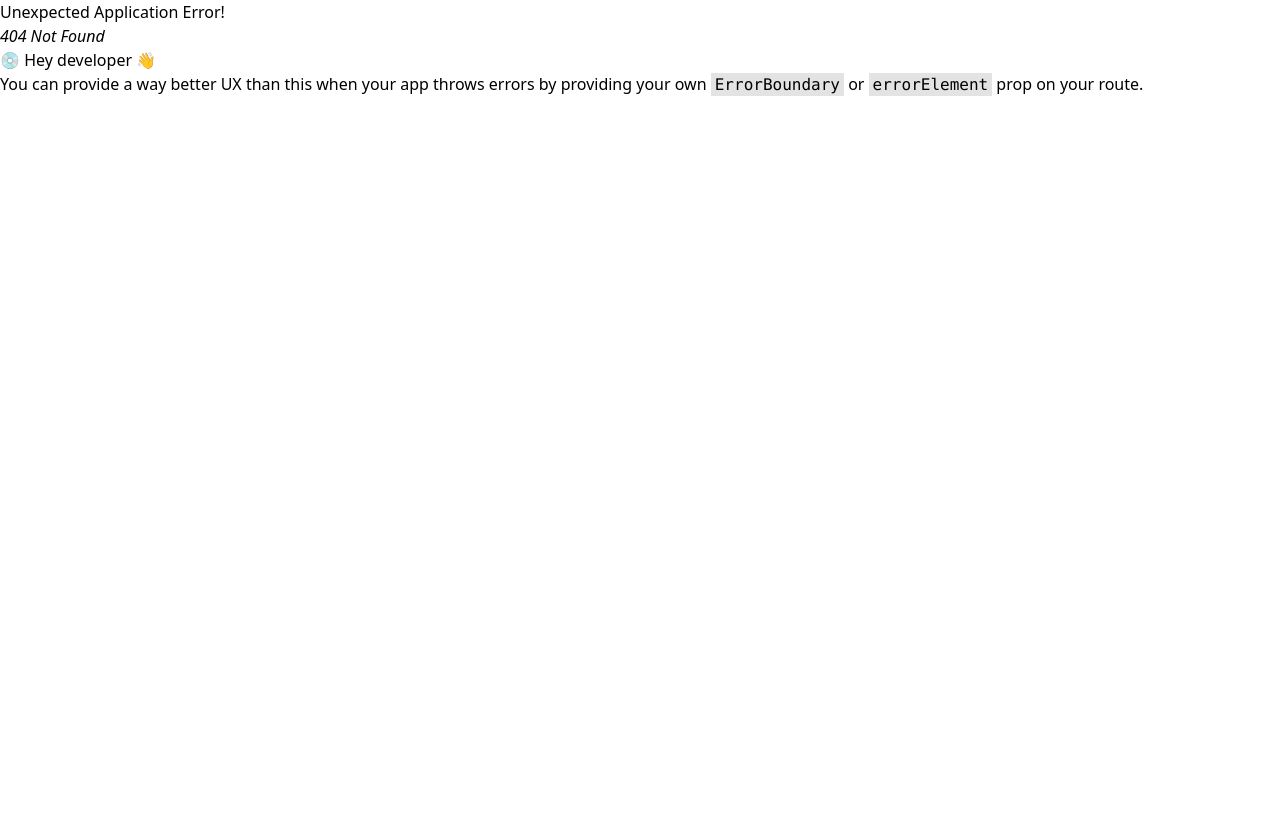
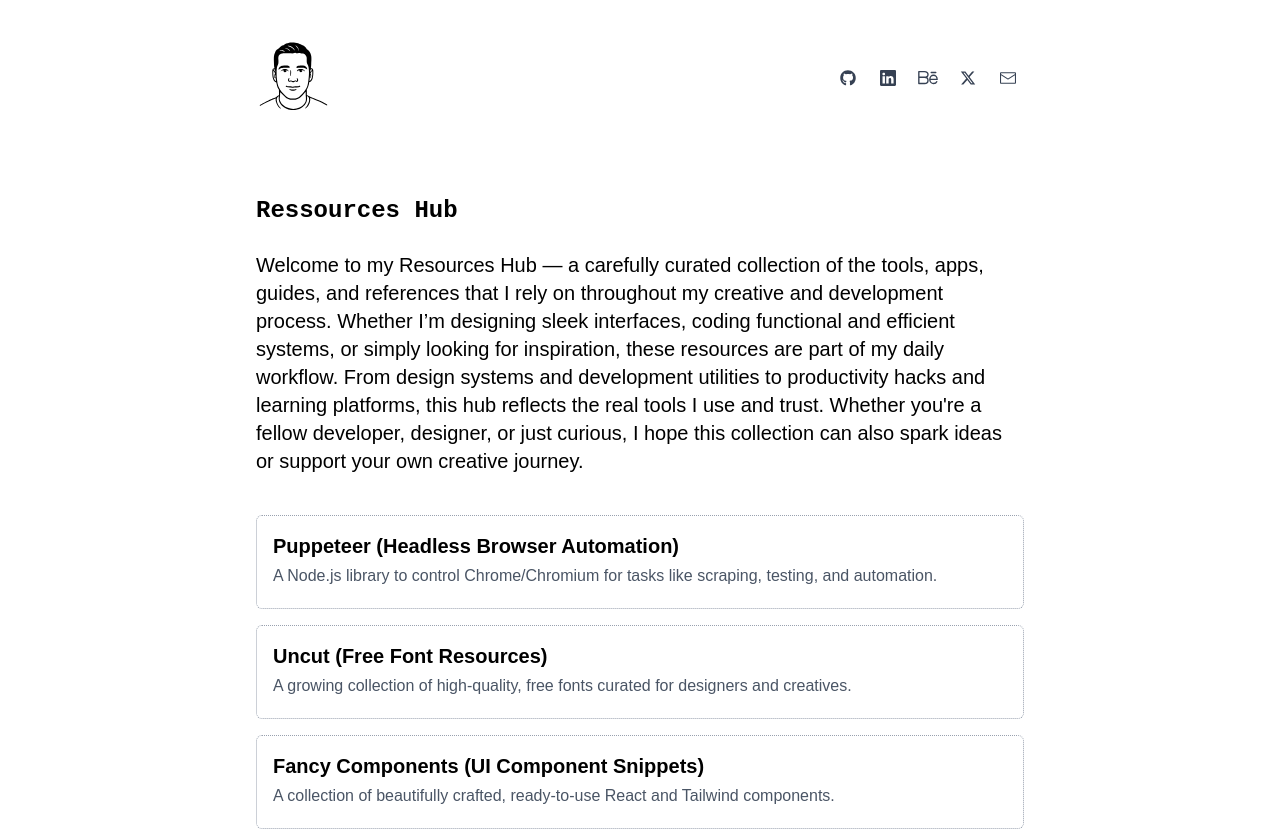
Before and after one commit to ChamkhiAnas/Portfolio, a React (Vite) app: page /ressources in a window 1280 px wide. Before the commit this address had no page. Shown: the top 831 px of the page. Before the commit the page ends 800 px from the top, so only its background shows below. Built offline with nearby package versions, Linux system fonts and the light colour scheme.

Commit message:
Adding ressources page

```diff
--- a/src/Componenets/HomePage.jsx
+++ b/src/Componenets/HomePage.jsx
@@ -61,10 +61,6 @@
         isVisitLink:true,
         status:false,
         description:"Productizing real-time multimodal intelligence. Launched https://www.cartesia.ai/ink-whisper"},
-
-
-
-
 
     ])
 
--- a/src/Componenets/Navbar.jsx
+++ b/src/Componenets/Navbar.jsx
@@ -26,7 +26,7 @@
       fill: "#000",
       duration: 0.2,
       ease: "power1.in",
-      stagger: 0.2
+      stagger: 0.1
     });
 
   }, { scope: container });
--- /dev/null
+++ b/src/Componenets/RessourcePage.jsx
@@ -0,0 +1,123 @@
+import { useState } from "react";
+import Directory from "./Directory";
+
+export default function RessourcePage(){
+
+    const [ressources,setRessources]=useState([
+        {
+        name:"Puppeteer (Headless Browser Automation)",
+        description:"A Node.js library to control Chrome/Chromium for tasks like scraping, testing, and automation.",
+        link:"https://pptr.dev/"},
+
+        {name:"Uncut (Free Font Resources)",
+        description:"A growing collection of high-quality, free fonts curated for designers and creatives.",
+        link:"https://uncut.wtf/"},
+
+
+        {name:"Fancy Components (UI Component Snippets)",
+        description:"A collection of beautifully crafted, ready-to-use React and Tailwind components.",
+        link:"https://www.fancycomponents.dev/"},
+
+        {name:"Pulsetic (Website Uptime Monitoring)",
+        description:"Free and simple uptime monitoring with beautiful status pages and instant alerts.",
+        link:"https://pulsetic.com/"},
+
+        {name:"Umami (Privacy-Friendly Analytics)",
+        description:"Simple, open-source web analytics that respect user privacy—no cookies, no tracking nonsense.",
+        link:"https://umami.is/"},
+
+
+        {name:"PDFShift (HTML to PDF API)",
+        description:"A powerful and easy-to-use API to convert HTML documents to high-quality PDFs.",
+        link:"https://pdfshift.io/"},
+
+
+        {name:"Mapbox (Customizable Maps & Location APIs)",
+        description:"A platform offering powerful tools and APIs to create beautiful, interactive maps.",
+        link:"https://www.mapbox.com/"},
+
+
+        {name:"Leaflet (Lightweight Interactive Maps)",
+        description:"A popular open-source JavaScript library for creating mobile-friendly, customizable interactive maps.",
+        link:"https://leafletjs.com/"},
+
+
+        {name:"Relume (Automatic Wireframing Tool)",
+        description:"A tool that automatically generates wireframes and design components to speed up your web design process.",
+        link:"https://www.relume.io/"},
+
+
+        {name:"Guerrilla Mail (Temporary Disposable Email)",
+        description:"A free service providing temporary, disposable email addresses to protect your inbox from spam.",
+        link:"https://www.guerrillamail.com/fr"},
+
+
+        {name:"Mailtrap (Email Testing Sandbox)",
+        description:"A safe environment to test, debug, and share emails without sending them to real users.",
+        link:"https://mailtrap.io/fr/email-sandbox/"},
+
+
+        {name:"Milanote (Visual Workspace for Creatives)",
+        description:"An easy-to-use tool to organize ideas, projects, and inspiration visually.",
+        link:"https://milanote.com/"},
+
+        {name:"Miro (Collaborative Online Whiteboard)",
+        description:"A versatile digital whiteboard platform for team collaboration, brainstorming, and project planning in real-time.",
+        link:"https://miro.com"},
+
+        {name:"Favicon.io (Favicon Generator)",
+        description:"A simple tool to create favicons and app icons from text, images, or emojis in seconds.",
+        link:"https://favicon.io/favicon-generator/"},
+
+
+        {name:"Obsidian (Markdown Note-Taking App)",
+        description:"A powerful, local-first knowledge base that helps you organize and link your notes with Markdown.",
+        link:"https://obsidian.md/"},
+
+        {name:"PocketBase (Backend as a Service)",
+        description:"A lightweight, open-source backend with realtime database, authentication, and file storage .",
+        link:"https://pocketbase.io/"},
+
+
+        {name:"Are.na (Visual Research & Collaboration Platform)",
+        description:"A tool to collect, organize, and share ideas visually through blocks and connections —",
+        link:"https://www.are.na/"},
+
+        {name:"Sheety (Turn Spreadsheets into APIs)",
+        description:"A tool that instantly converts Google Sheets into RESTful APIs for easy integration and automation.",
+        link:"https://sheety.co/"},
+
+    ])
+
+    return(
+        <main className="flex flex-col max-w-3xl m-0 m-auto mt-10">
+
+            <h1 className="name font-extrabold text-2xl">
+            Ressources <span className="animate-pulse">Hub</span>
+            </h1>
+
+            <div className="grid description grid-cols-5">
+                <h4 className="text-xl my-6   font-medium  col-span-5">
+                Welcome to my Resources Hub — a carefully curated collection of the tools, apps, guides, and references that I rely on throughout my creative and development process. Whether I’m designing sleek interfaces, coding functional and efficient systems, or simply looking for inspiration, these resources are part of my daily workflow. From design systems and development utilities to productivity hacks and learning platforms, this hub reflects the real tools I use and trust. Whether you're a fellow developer, designer, or just curious, I hope this collection can also spark ideas or support your own creative journey.
+                </h4>
+            </div>
+
+
+
+            <div className='mt-4 flex flex-col gap-4'>
+
+            {
+                ressources.map((item,index)=>(
+                    <Directory key={index} {...item} />
+                ))
+            }
+            </div>
+
+
+
+
+
+
+        </main>
+    )
+}
--- a/src/Router/index.jsx
+++ b/src/Router/index.jsx
@@ -3,6 +3,7 @@
 import HomeLayout from "../Componenets/HomeLayout";
 import HomePage from "../Componenets/HomePage";
 import CollagePage from "../Componenets/CollagePage";
+import RessourcePage from "../Componenets/RessourcePage";
 
 const routes = createBrowserRouter(
     createRoutesFromElements(
@@ -15,6 +16,8 @@
 
         <Route path="/collage" element={<CollagePage />} />
 
+        <Route path="/ressources" element={<RessourcePage/>}/>
+
 
       </Route>
     </>
```
